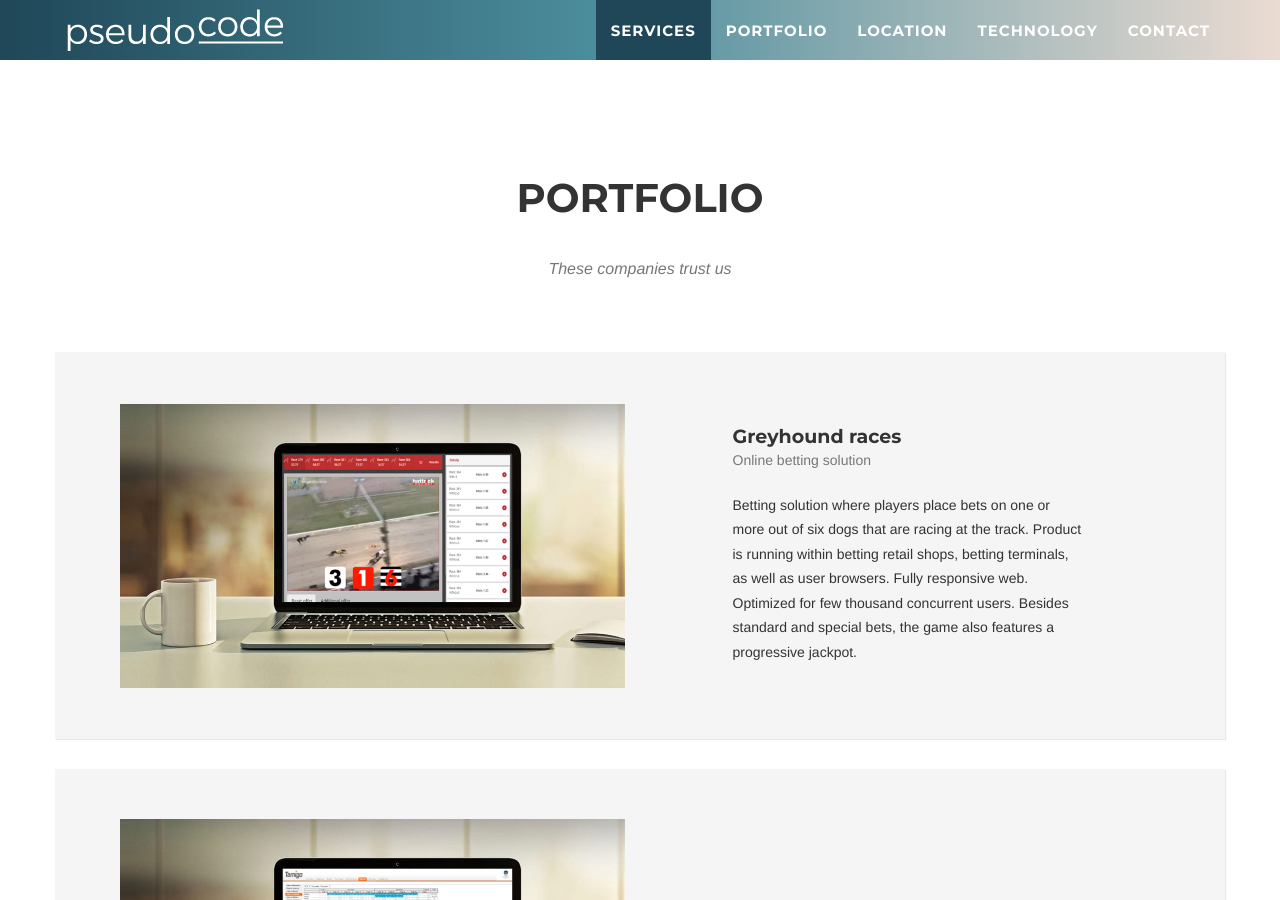
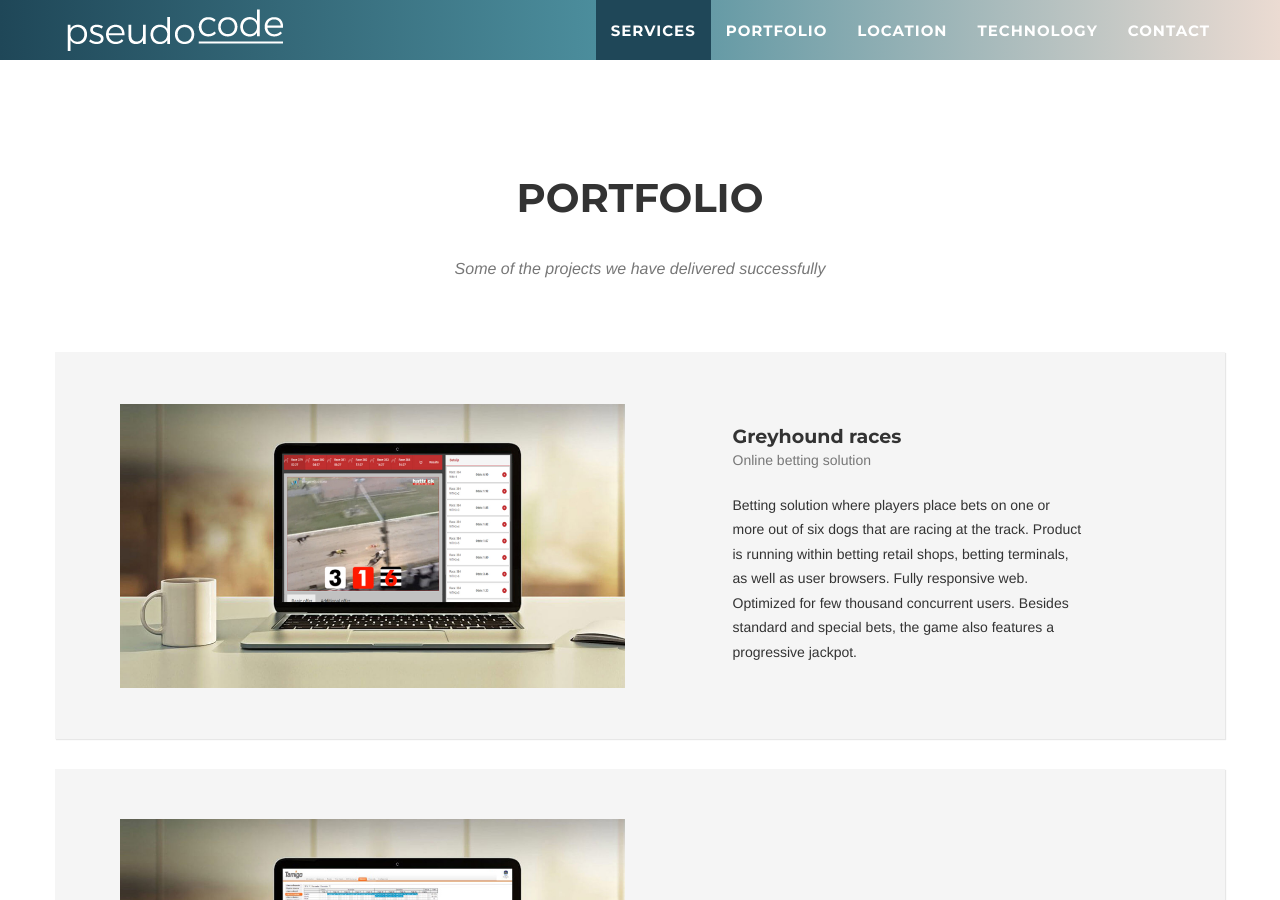
Before and after one commit to zoranzoran/pseudocode, a Jekyll site: the page built from index.html, in a window 1280 px wide and 900 px high, scrolled down 1388 px. Built offline with Jekyll 4.4.1, drawn with Linux system fonts in a browser that asks for light colours.

Commit message:
Update portfolio_grid.html

```diff
--- a/_includes/portfolio_grid.html
+++ b/_includes/portfolio_grid.html
@@ -4,7 +4,7 @@
             <div class="row">
                 <div class="col-lg-12 text-center">
                     <h2 class="section-heading">Portfolio</h2>
-                    <h3 class="section-subheading text-muted">These companies trust us</h3>
+                    <h3 class="section-subheading text-muted">Some of the projects we have delivered successfully</h3>
                 </div>
             </div>
             <div class="row margin-b">
```
